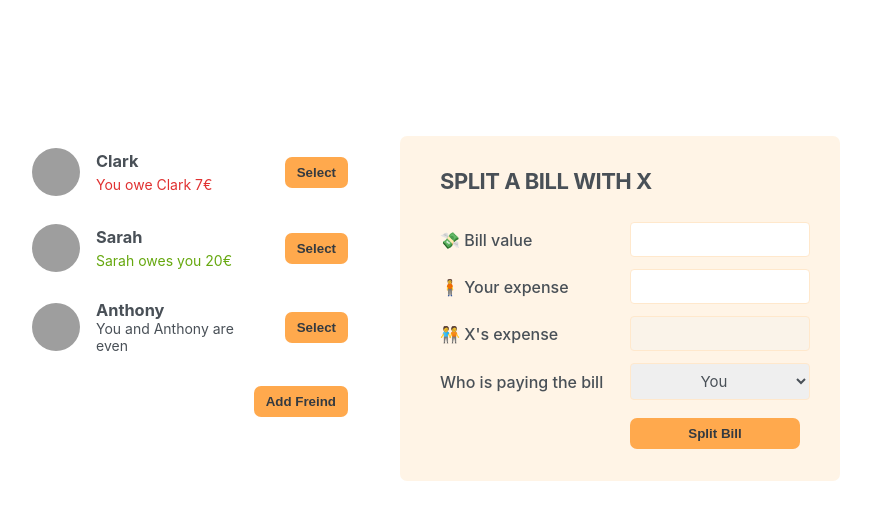
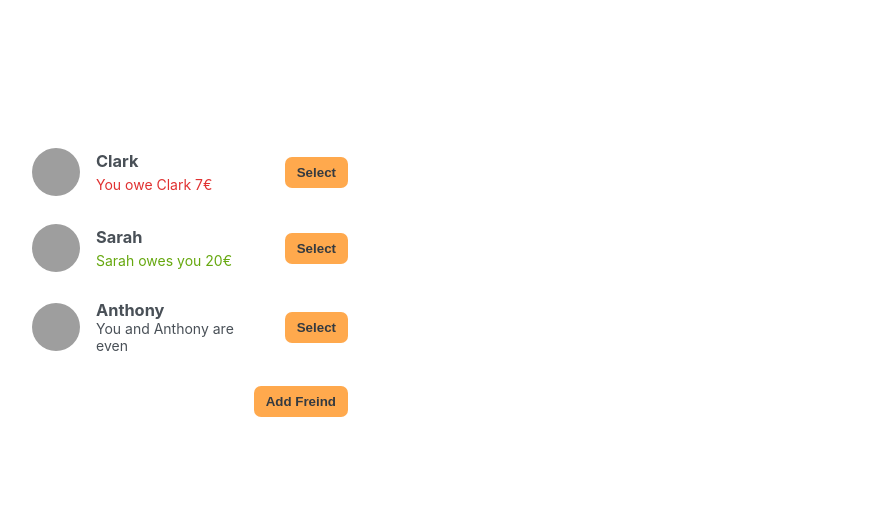
Before and after one commit to devsyedhaider/Eat-N-Split-, a React app: page / in a window 1280 px wide. Shown: the top 520 px of the page, without its empty margins (210-1081 px from the left). Built offline with nearby package versions, Linux system fonts and the light colour scheme; grey boxes are pictures that could not be loaded; the HTML template or start-up script is replaced by a standard one.

Commit message:
select firend and dislay split bill ui

```diff
--- a/src/App.jsx
+++ b/src/App.jsx
@@ -34,6 +34,7 @@ function Button({ children, onClick }) {
 function App() {
   const [showAddFriend, setShowAddFreind] = useState(false);
   const [friends, setFriends] = useState(initialFriends);
+  const [selectedFreind, setSelectedFreind] = useState(null);
 
   function handleToogle() {
     setShowAddFreind((show) => !show);
@@ -44,27 +45,44 @@ function App() {
     setShowAddFreind(false);
   }
 
+  function handleSelection(friend) {
+    setSelectedFreind(friend);
+    setSelectedFreind(selectedFreind?.id === friend.id ? null : friend);
+    setShowAddFreind(false);
+  }
+
   return (
     <div className="app">
       <div className="sidebar">
-        <FriendList friends={friends} />
+        <FriendList
+          friends={friends}
+          selectedFreind={selectedFreind}
+          onSelection={handleSelection}
+        />
+
         {showAddFriend && <FormAddFreind onAddFreind={handleAddFriend} />}
+
         <Button onClick={handleToogle}>
           {showAddFriend ? "Close" : "Add Freind"}
         </Button>
       </div>
-      <FormSplitBill />
+      {selectedFreind && <FormSplitBill selectedFreind={selectedFreind} />}
     </div>
   );
 }
 
 // Freind List parent
 
-function FriendList({ friends }) {
+function FriendList({ friends, onSelection, selectedFreind }) {
   return (
     <ul>
       {friends.map((friend) => (
-        <Friend friend={friend} key={friend.id} />
+        <Friend
+          friend={friend}
+          key={friend.id}
+          onSelection={onSelection}
+          selectedFreind={selectedFreind}
+        />
       ))}
     </ul>
   );
@@ -72,9 +90,11 @@ function FriendList({ friends }) {
 
 // Friend list
 
-function Friend({ friend }) {
+function Friend({ friend, onSelection, selectedFreind }) {
+  const isSelected = selectedFreind?.id === friend.id;
+
   return (
-    <li>
+    <li className={isSelected ? "selected" : ""}>
       <img src={friend.image} alt={friend.name} />
       <h3>{friend.name}</h3>
 
@@ -92,7 +112,9 @@ function Friend({ friend }) {
 
       {friend.balance === 0 && <p>You and {friend.name} are even</p>}
 
-      <Button>Select</Button>
+      <Button onClick={() => onSelection(friend)}>
+        {isSelected ? "Close" : "Select"}
+      </Button>
     </li>
   );
 }
@@ -142,24 +164,24 @@ function FormAddFreind({ onAddFreind }) {
 
 // Form Split bill
 
-function FormSplitBill() {
+function FormSplitBill({ selectedFreind }) {
   return (
-    <form className="form-split-bill">
-      <h2>Split a bill with X</h2>
+    <form className="form-split-bill" onSubmit={handleSubmit}>
+      <h2>Split a bill with {selectedFreind.name}</h2>
 
       <label>💸 Bill value</label>
-      <input type="text" />
+      <input type="number" />
 
       <label>🧍 Your expense</label>
-      <input type="text" />
+      <input type="number" />
 
-      <label>🧑‍🤝‍🧑 X's expense</label>
+      <label>🧑‍🤝‍🧑 {selectedFreind.name}'s expense</label>
       <input type="text" disabled />
 
       <label>Who is paying the bill</label>
       <select>
         <option value="user">You</option>
-        <option value="friend">X</option>
+        <option value="friend">{selectedFreind.name}</option>
       </select>
 
       <Button>Split Bill</Button>
```
